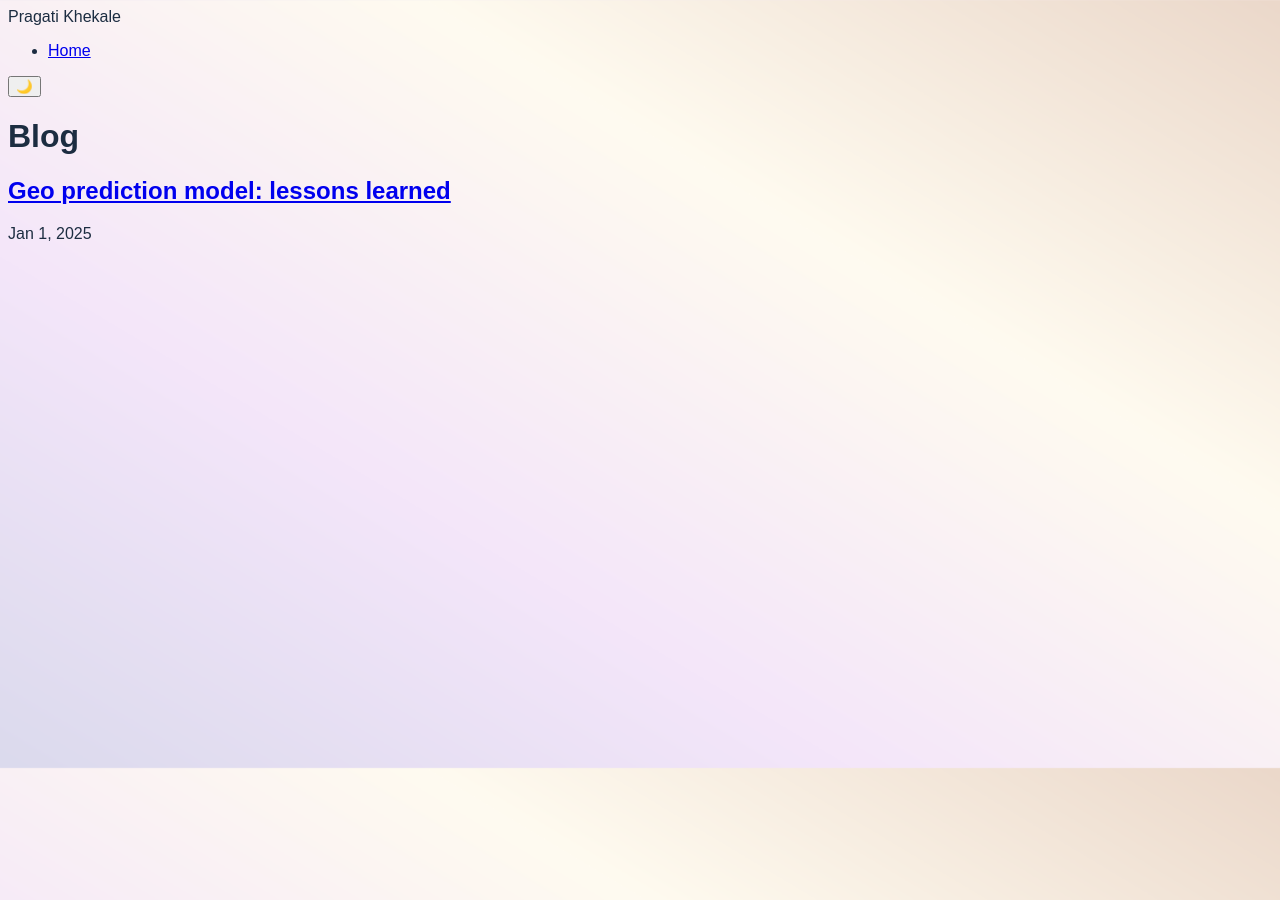
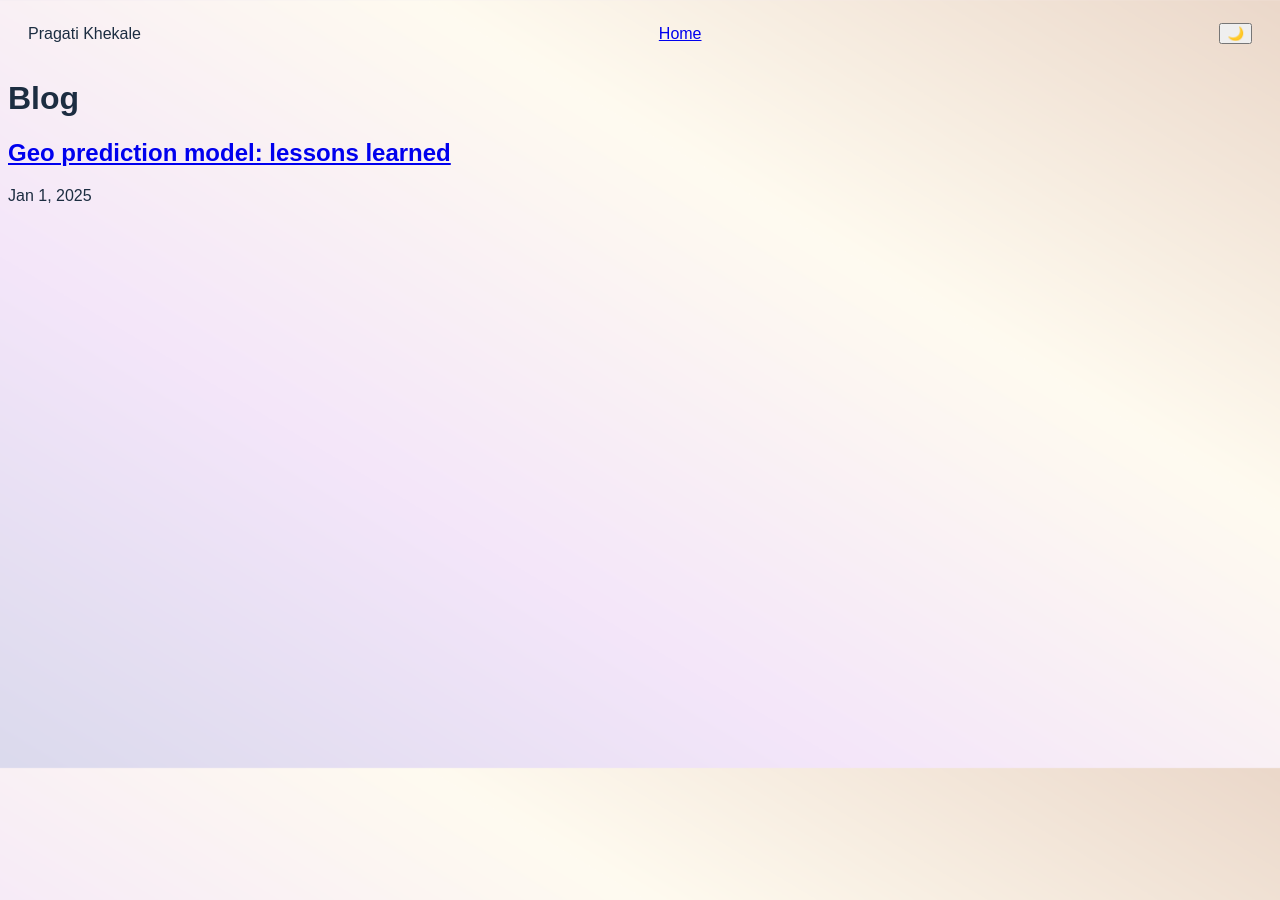
Before and after one commit to Pragati2/Pragati2.github.io, a Jekyll site: the page blog/index.html, which Jekyll copies as it is, in a window 1280 px wide. Built offline with Jekyll 4.4.1, drawn with Linux system fonts in a browser that asks for light colours.

Commit message:
Update styles.css

```diff
--- a/css/styles.css
+++ b/css/styles.css
@@ -227,6 +227,24 @@ input:checked + .slider:before {
   color: var(--bg-light);
 }
 
+/* Styles for the main navigation bar */
+.nav {
+    display: flex;
+    justify-content: space-between; /* Pushes the logo (left) and links (right) to the edges */
+    align-items: center; /* Vertically centers content */
+    padding: 15px 20px; /* Add some padding for visual spacing */
+    /* Add any background or border styles here */
+}
+
+/* Styles for the list of links */
+.nav-links {
+    list-style: none; /* Removes bullet points */
+    display: flex; /* Displays list items horizontally */
+    gap: 25px; /* Adds space between each link (adjust as needed) */
+    margin: 0; /* Remove default margin */
+    padding: 0; /* Remove default padding */
+}
+
 /* Responsive */
 @media(max-width:768px){
   .skills-container {
```
